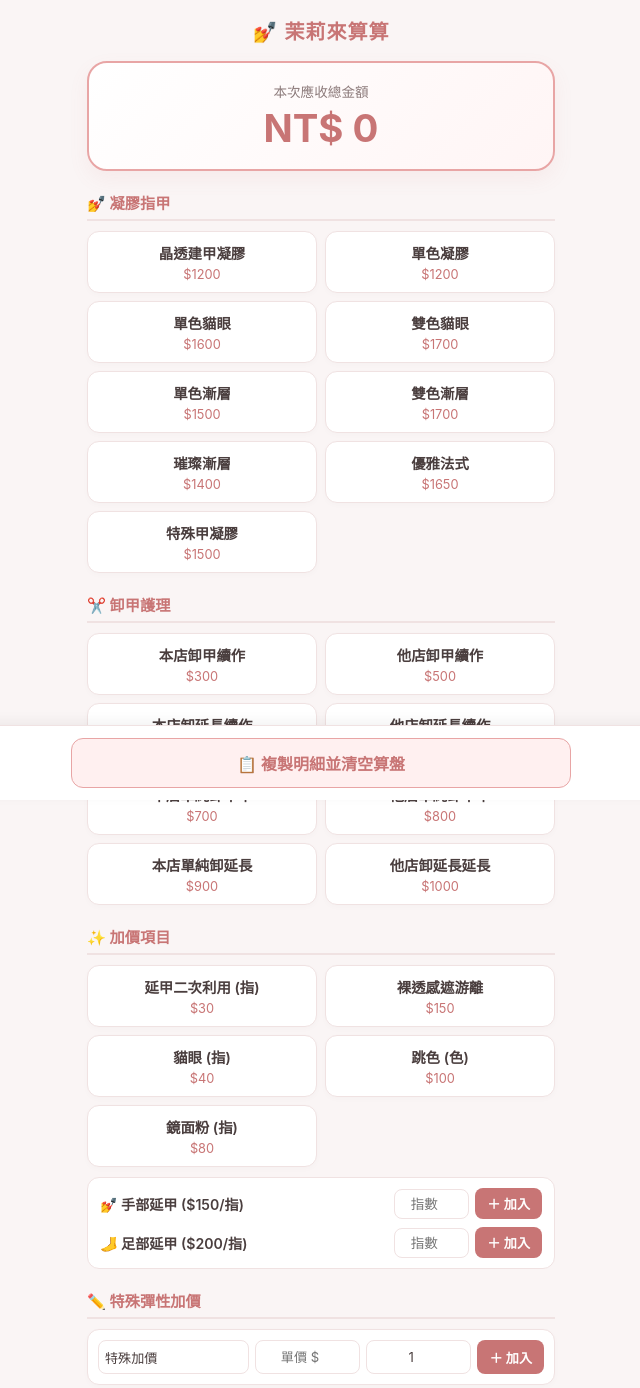
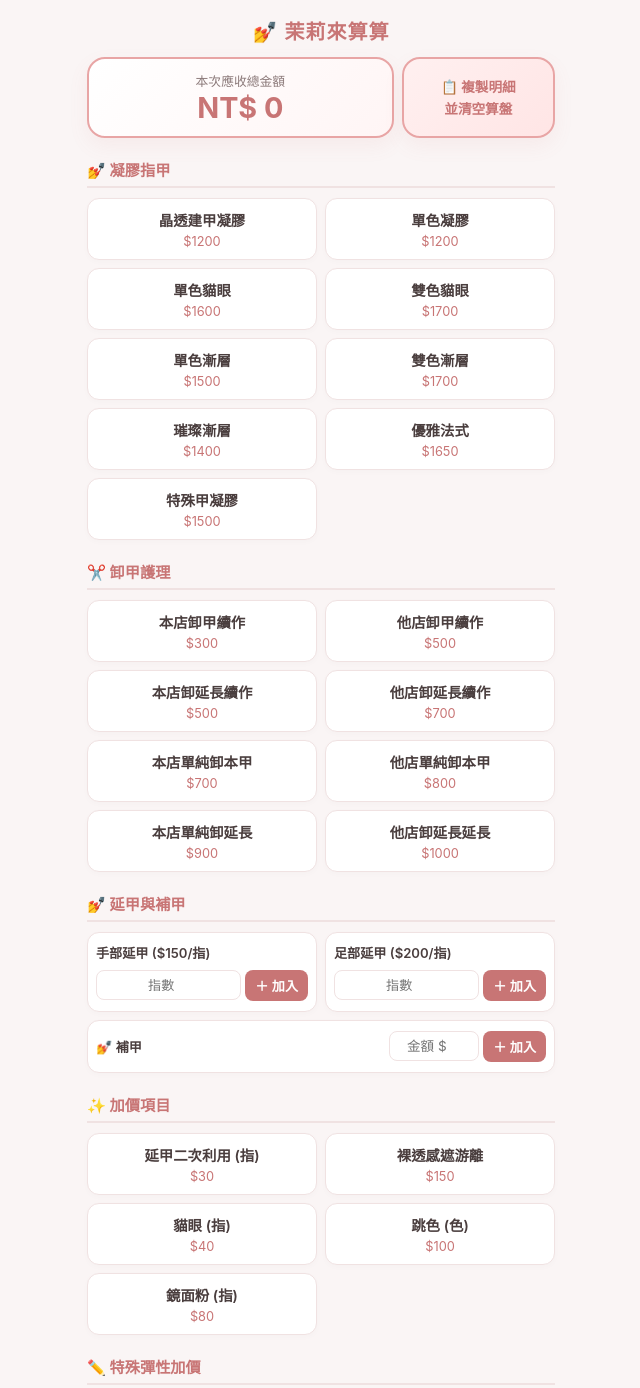
Before and after one commit to mollychumi/MollyPOS, a plain HTML site: page index.html in a window 1280 px wide. Shown: the top 1388 px of the page, without its empty margins (319-959 px from the left). Drawn offline with Linux system fonts and the light colour scheme.

Commit message:
Update index.html

```diff
--- a/index.html
+++ b/index.html
@@ -30,12 +30,12 @@
             padding: 16px;
             max-width: 500px;
             margin: 0 auto;
-            padding-bottom: 90px;
+            padding-bottom: 24px;
         }
 
         header {
             text-align: center;
-            margin-bottom: 16px;
+            margin-bottom: 12px;
         }
 
         header h1 {
@@ -45,34 +45,70 @@
             letter-spacing: 1px;
         }
 
-        /* 置頂總金額顯示 */
+        /* 置頂總金額與複製按鈕組合區塊 (2 : 1) */
+        .top-sticky-container {
+            display: grid;
+            grid-template-columns: 2fr 1fr;
+            gap: 8px;
+            position: sticky;
+            top: 10px;
+            z-index: 10;
+            margin-bottom: 20px;
+        }
+
         .total-card {
             background: linear-gradient(135deg, #FFFFFF 0%, #FFF5F5 100%);
             border: 2px solid var(--primary-pink);
-            border-radius: 20px;
-            padding: 18px;
+            border-radius: 18px;
+            padding: 12px 10px;
             text-align: center;
             box-shadow: var(--shadow);
-            margin-bottom: 20px;
-            position: sticky;
-            top: 10px;
-            z-index: 10;
+            display: flex;
+            flex-direction: column;
+            justify-content: center;
         }
 
         .total-label {
-            font-size: 0.85rem;
+            font-size: 0.8rem;
             color: var(--text-muted);
-            margin-bottom: 4px;
+            margin-bottom: 2px;
         }
 
         .total-amount {
-            font-size: 2.4rem;
+            font-size: 1.8rem;
             font-weight: 700;
             color: var(--accent-rose);
+            line-height: 1.1;
+        }
+
+        .btn-reset {
+            background: linear-gradient(135deg, #FFF0F0 0%, #FFE5E5 100%);
+            color: var(--accent-rose);
+            border: 2px solid var(--primary-pink);
+            border-radius: 18px;
+            padding: 10px 6px;
+            font-size: 0.85rem;
+            font-weight: 700;
+            cursor: pointer;
+            display: flex;
+            flex-direction: column;
+            align-items: center;
+            justify-content: center;
+            gap: 2px;
+            box-shadow: var(--shadow);
+            transition: all 0.2s ease;
+            width: 100%;
+            height: 100%;
+        }
+
+        .btn-reset:active {
+            transform: scale(0.96);
+            background: #FFE0E0;
         }
 
         .category-block {
             margin-bottom: 20px;
+            width: 100%;
         }
 
         .category-title {
@@ -87,10 +123,13 @@
             padding-bottom: 6px;
         }
 
-        .grid-buttons {
+        /* 統一 2 欄 Grid 嚴格對齊 (使用 minmax 防止溢出) */
+        .grid-buttons,
+        .extension-grid {
             display: grid;
-            grid-template-columns: repeat(2, 1fr);
+            grid-template-columns: repeat(2, minmax(0, 1fr));
             gap: 8px;
+            width: 100%;
         }
 
         .btn-item {
@@ -101,28 +140,27 @@
             display: flex;
             flex-direction: column;
             align-items: center;
+            justify-content: center;
             gap: 4px;
             cursor: pointer;
             transition: all 0.2s ease;
             box-shadow: 0 2px 6px rgba(0,0,0,0.02);
+            width: 100%;
+            min-width: 0;
         }
 
         .btn-item:active {
             transform: scale(0.96);
         }
 
-        /* ✨ 已點選/加入結帳之按鈕高亮樣式 */
+        /* 已點選高亮樣式 */
         .btn-item.active {
             background: #F7E2E2;
             border: 1.5px solid var(--accent-rose);
             box-shadow: 0 3px 10px rgba(200, 117, 117, 0.2);
         }
 
-        .btn-item.active .btn-name {
-            color: var(--accent-rose);
-            font-weight: 700;
-        }
-
+        .btn-item.active .btn-name,
         .btn-item.active .btn-price {
             color: var(--accent-rose);
             font-weight: 700;
@@ -133,6 +171,10 @@
             font-weight: 600;
             text-align: center;
             transition: color 0.2s ease;
+            white-space: nowrap;
+            overflow: hidden;
+            text-overflow: ellipsis;
+            width: 100%;
         }
 
         .btn-price {
@@ -141,38 +183,66 @@
             transition: color 0.2s ease;
         }
 
-        /* 輸入框通用樣式 (延甲 / 特殊保養) */
-        .extension-box {
+        /* 延甲與補甲卡片樣式 */
+        .ext-card {
             background: var(--card-bg);
+            border: 1px solid var(--border-color);
             border-radius: 12px;
-            padding: 10px 12px;
-            border: 1px solid var(--border-color);
-            margin-top: 10px;
+            padding: 10px 8px;
             display: flex;
             flex-direction: column;
+            justify-content: space-between;
             gap: 8px;
+            box-shadow: 0 2px 6px rgba(0,0,0,0.02);
+            width: 100%;
+            min-width: 0;
         }
 
-        .extension-item {
-            display: flex;
+        .ext-card.full-width {
+            grid-column: 1 / -1;
+            flex-direction: row;
+            align-items: center;
             justify-content: space-between;
-            align-items: center;
+            gap: 10px;
         }
 
         .ext-title {
-            font-size: 0.88rem;
+            font-size: 0.82rem;
             font-weight: 600;
             color: var(--text-dark);
+            white-space: nowrap;
+            overflow: hidden;
+            text-overflow: ellipsis;
         }
 
         .ext-controls {
             display: flex;
-            gap: 6px;
+            gap: 4px;
             align-items: center;
+            width: 100%;
+            min-width: 0;
         }
 
-        .ext-controls input {
-            width: 75px;
+        .ext-card.full-width .ext-controls {
+            width: auto;
+            flex: 1;
+            justify-content: flex-end;
+        }
+
+        .ext-card:not(.full-width) .ext-controls input {
+            flex: 1;
+            width: 0;
+            min-width: 0;
+            border: 1px solid var(--border-color);
+            border-radius: 8px;
+            padding: 6px 4px;
+            font-size: 0.82rem;
+            text-align: center;
+            outline: none;
+        }
+
+        .ext-card.full-width .ext-controls input {
+            width: 90px;
             border: 1px solid var(--border-color);
             border-radius: 8px;
             padding: 6px;
@@ -185,7 +255,41 @@
             border-color: var(--primary-pink);
         }
 
-        /* 特殊彈性加價（名稱 + 金額 + 數量） */
+        /* 通用輸入框區塊 (手足保養專用) */
+        .extension-box {
+            background: var(--card-bg);
+            border-radius: 12px;
+            padding: 10px 12px;
+            border: 1px solid var(--border-color);
+            margin-top: 10px;
+            display: flex;
+            flex-direction: column;
+            gap: 8px;
+            width: 100%;
+        }
+
+        .extension-item {
+            display: flex;
+            justify-content: space-between;
+            align-items: center;
+            width: 100%;
+        }
+
+        .extension-item .ext-controls {
+            width: auto;
+        }
+
+        .extension-item .ext-controls input {
+            width: 75px;
+            border: 1px solid var(--border-color);
+            border-radius: 8px;
+            padding: 6px;
+            font-size: 0.85rem;
+            text-align: center;
+            outline: none;
+        }
+
+        /* 特殊彈性加價 */
         .custom-input-box {
             display: flex;
             gap: 6px;
@@ -194,6 +298,7 @@
             border-radius: 12px;
             border: 1px solid var(--border-color);
             box-shadow: 0 2px 6px rgba(0,0,0,0.02);
+            width: 100%;
         }
 
         .custom-input-box input {
@@ -213,7 +318,7 @@
             color: white;
             border: none;
             border-radius: 8px;
-            padding: 6px 12px;
+            padding: 6px 10px;
             font-size: 0.82rem;
             font-weight: 600;
             cursor: pointer;
@@ -227,6 +332,7 @@
         /* 結帳明細區 */
         .cart-section {
             margin-top: 24px;
+            width: 100%;
         }
 
         .cart-card {
@@ -291,41 +397,6 @@
             min-width: 18px;
             text-align: center;
         }
-
-        .bottom-bar {
-            position: fixed;
-            bottom: 0;
-            left: 0;
-            right: 0;
-            background: #ffffff;
-            padding: 12px 16px;
-            border-top: 1px solid var(--border-color);
-            display: flex;
-            justify-content: center;
-            box-shadow: 0 -4px 12px rgba(0,0,0,0.05);
-            z-index: 20;
-        }
-
-        .btn-reset {
-            width: 100%;
-            max-width: 500px;
-            background: #FFF0F0;
-            color: var(--accent-rose);
-            border: 1px solid var(--primary-pink);
-            border-radius: 12px;
-            padding: 12px;
-            font-size: 1rem;
-            font-weight: 600;
-            cursor: pointer;
-            display: flex;
-            align-items: center;
-            justify-content: center;
-            gap: 6px;
-        }
-
-        .btn-reset:active {
-            background: #FFE0E0;
-        }
     </style>
 </head>
 <body>
@@ -334,13 +405,19 @@
         <h1>💅 茉莉來算算</h1>
     </header>
 
-    <!-- 總金額顯示 -->
+    <!-- 置頂總金額與複製按鈕組合區塊 (2 : 1) -->
+    <div class="top-sticky-container">
         <div class="total-card">
             <div class="total-label">本次應收總金額</div>
             <div class="total-amount" id="grandTotal">NT$ 0</div>
         </div>
+        <button class="btn-reset" id="resetBtn">
+            <span>📋 複製明細</span>
+            <span>並清空算盤</span>
+        </button>
+    </div>
 
-    <!-- 5 大分類區塊 -->
+    <!-- 各分類區塊 -->
     <div id="categoryContainer"></div>
 
     <!-- 點選明細 -->
@@ -349,11 +426,6 @@
         <div class="cart-card" id="cartContainer">
             <div class="cart-empty">尚未選取任何項目</div>
         </div>
-    </div>
-
-    <!-- 一鍵複製並清空按鈕 -->
-    <div class="bottom-bar">
-        <button class="btn-reset" id="resetBtn">📋 複製明細並清空算盤</button>
     </div>
 
     <script>
@@ -386,8 +458,12 @@
                 ]
             },
             {
+                title: "💅 延甲與補甲",
+                isExtensionBlock: true,
+                items: []
+            },
+            {
                 title: "✨ 加價項目",
-                hasExtension: true,
                 items: [
                     { name: "延甲二次利用 (指)", price: 30 },
                     { name: "裸透感遮游離", price: 150 },
@@ -431,10 +507,41 @@
                         <div class="category-block">
                             <div class="category-title">${cat.title}</div>
                             <div class="custom-input-box">
-                                <input type="text" id="customName" placeholder="項目名稱" value="特殊加價">
-                                <input type="number" id="customPrice" placeholder="單價 $" inputmode="numeric">
-                                <input type="number" id="customQty" placeholder="數量" value="1" min="1" inputmode="numeric">
+                                <input type="text" id="customName" placeholder="特殊加價" value="" autocomplete="off">
+                                <input type="number" id="customPrice" placeholder="單價 $" inputmode="numeric" autocomplete="off">
+                                <input type="number" id="customQty" placeholder="數量" value="1" min="1" inputmode="numeric" autocomplete="off">
                                 <button type="button" class="btn-ext-add" id="addCustomBtn">＋ 加入</button>
+                            </div>
+                        </div>
+                    `;
+                }
+
+                if (cat.isExtensionBlock) {
+                    return `
+                        <div class="category-block">
+                            <div class="category-title">${cat.title}</div>
+                            <div class="extension-grid">
+                                <div class="ext-card">
+                                    <span class="ext-title">手部延甲 ($150/指)</span>
+                                    <div class="ext-controls">
+                                        <input type="number" id="extHandQty" placeholder="指數" min="1" inputmode="numeric" autocomplete="off">
+                                        <button type="button" class="btn-ext-add" onclick="addExtension('手部延甲', 150, 'extHandQty')">＋ 加入</button>
+                                    </div>
+                                </div>
+                                <div class="ext-card">
+                                    <span class="ext-title">足部延甲 ($200/指)</span>
+                                    <div class="ext-controls">
+                                        <input type="number" id="extFootQty" placeholder="指數" min="1" inputmode="numeric" autocomplete="off">
+                                        <button type="button" class="btn-ext-add" onclick="addExtension('足部延甲', 200, 'extFootQty')">＋ 加入</button>
+                                    </div>
+                                </div>
+                                <div class="ext-card full-width">
+                                    <span class="ext-title">💅 補甲</span>
+                                    <div class="ext-controls">
+                                        <input type="number" id="repairNailPrice" placeholder="金額 $" min="0" inputmode="numeric" autocomplete="off">
+                                        <button type="button" class="btn-ext-add" onclick="addCustomCare('💅 補甲', 'repairNailPrice')">＋ 加入</button>
+                                    </div>
+                                </div>
                             </div>
                         </div>
                     `;
@@ -451,38 +558,19 @@
                             `).join('')}
                         </div>
 
-                        ${cat.hasExtension ? `
-                            <div class="extension-box">
-                                <div class="extension-item">
-                                    <span class="ext-title">💅 手部延甲 ($150/指)</span>
-                                    <div class="ext-controls">
-                                        <input type="number" id="extHandQty" placeholder="指數" min="1" inputmode="numeric">
-                                        <button type="button" class="btn-ext-add" onclick="addExtension('手部延甲', 150, 'extHandQty')">＋ 加入</button>
-                                    </div>
-                                </div>
-                                <div class="extension-item">
-                                    <span class="ext-title">🦶 足部延甲 ($200/指)</span>
-                                    <div class="ext-controls">
-                                        <input type="number" id="extFootQty" placeholder="指數" min="1" inputmode="numeric">
-                                        <button type="button" class="btn-ext-add" onclick="addExtension('足部延甲', 200, 'extFootQty')">＋ 加入</button>
-                                    </div>
-                                </div>
-                            </div>
-                        ` : ''}
-
                         ${cat.hasCareInputs ? `
                             <div class="extension-box">
                                 <div class="extension-item">
                                     <span class="ext-title">🩹 嵌甲護理</span>
                                     <div class="ext-controls">
-                                        <input type="number" id="careIngrownPrice" placeholder="金額 $" inputmode="numeric">
+                                        <input type="number" id="careIngrownPrice" placeholder="金額 $" inputmode="numeric" autocomplete="off">
                                         <button type="button" class="btn-ext-add" onclick="addCustomCare('嵌甲護理', 'careIngrownPrice')">＋ 加入</button>
                                     </div>
                                 </div>
                                 <div class="extension-item">
                                     <span class="ext-title">🦶 足底柔嫩</span>
                                     <div class="ext-controls">
-                                        <input type="number" id="careSolePrice" placeholder="金額 $" inputmode="numeric">
+                                        <input type="number" id="careSolePrice" placeholder="金額 $" inputmode="numeric" autocomplete="off">
                                         <button type="button" class="btn-ext-add" onclick="addCustomCare('足底柔嫩', 'careSolePrice')">＋ 加入</button>
                                     </div>
                                 </div>
@@ -492,12 +580,20 @@
                 `;
             }).join('');
 
+            // 強制將特殊加價名稱欄位清空，確保只顯示預設灰色提示字 placeholder
+            const customNameInput = document.getElementById('customName');
+            if (customNameInput) {
+                customNameInput.value = '';
+            }
+
             container.querySelectorAll('.btn-item').forEach(btn => {
                 btn.addEventListener('click', () => {
                     const cIdx = btn.getAttribute('data-cat');
                     const iIdx = btn.getAttribute('data-item');
+                    if (categoriesData[cIdx] && categoriesData[cIdx].items[iIdx]) {
                         const item = categoriesData[cIdx].items[iIdx];
                         addItem(item.name, item.price, 1);
+                    }
                 });
             });
 
@@ -562,7 +658,7 @@
 
             priceInput.value = '';
             qtyInput.value = '1';
-            nameInput.value = '特殊加價';
+            nameInput.value = '';
         }
 
         function changeQty(name, delta) {
@@ -588,7 +684,6 @@ async function copyAndClearCart() {
             cart.forEach(item => {
                 const subtotal = item.price * item.qty;
                 total += subtotal;
-        // 避開成對出現的 $ 符號，改用「元」標示
                 textLines.push(`${item.name}\n${item.price.toLocaleString()}元 × ${item.qty} = ${subtotal.toLocaleString()}元`);
             });
 
@@ -614,11 +709,11 @@ async function copyAndClearCart() {
             cart = [];
             render();
         }
+
         function render() {
             const container = document.getElementById('cartContainer');
             const totalEl = document.getElementById('grandTotal');
 
-            // 1. 動態更新所有快捷按鈕的高亮狀態 (active)
             document.querySelectorAll('.btn-item').forEach(btn => {
                 const cIdx = btn.getAttribute('data-cat');
                 const iIdx = btn.getAttribute('data-item');
@@ -633,7 +728,6 @@ async function copyAndClearCart() {
                 }
             });
 
-            // 2. 渲染明細清單與總金額
             if (cart.length === 0) {
                 container.innerHTML = `<div class="cart-empty">尚未選取任何項目</div>`;
                 totalEl.innerText = "NT$ 0";
```
Lines whose indentation alone changed are shown as unchanged.
